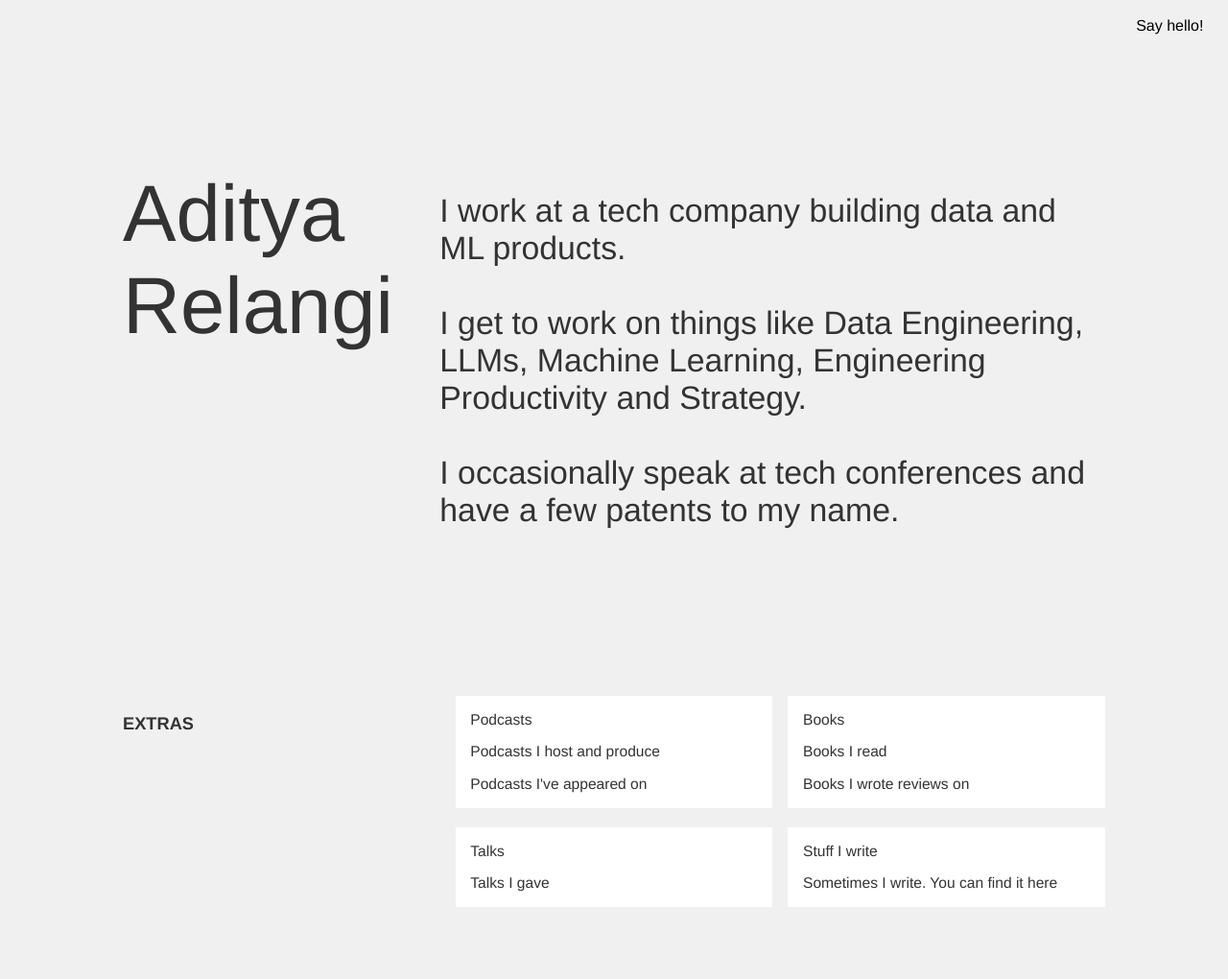
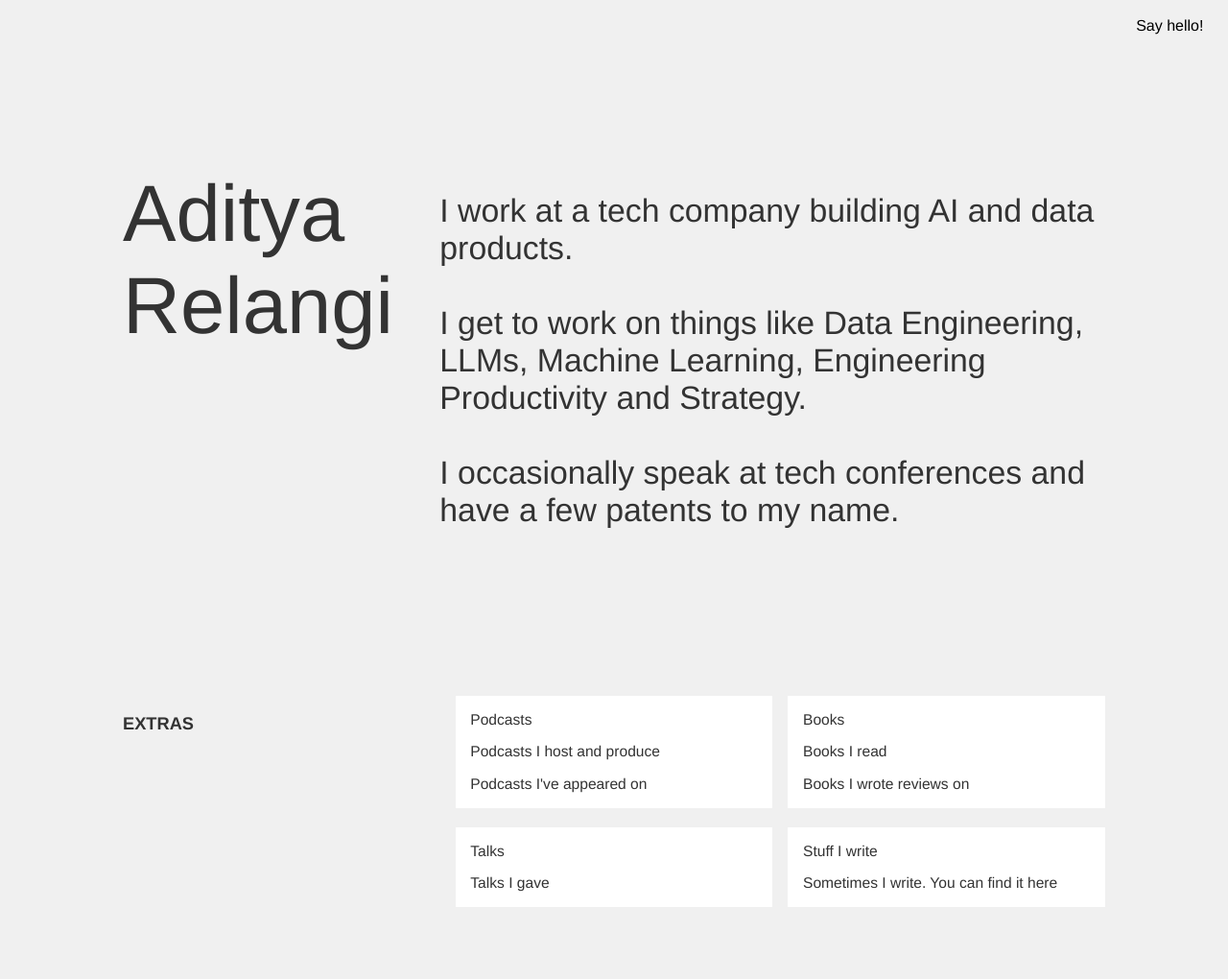
Before and after one commit to arelangi/adityarelangi.com, a Jekyll site: the page index.html, which Jekyll copies as it is, in a window 1280 px wide. Shown: the whole page at 96% size. Built offline with Jekyll 4.4.1, drawn with Linux system fonts in a browser that asks for light colours.

Commit message:
change index

```diff
--- a/index.html
+++ b/index.html
@@ -241,7 +241,7 @@
                     </div>
 
                     <div class="span_2_of_3">
-                        <p class="copy-text">I work at a tech company building data and ML products.
+                        <p class="copy-text">I work at a tech company building AI and data products.
                             <br>
                             <br> I get to work on things like Data Engineering, LLMs, Machine Learning, Engineering Productivity and Strategy.
                             <br>
```
